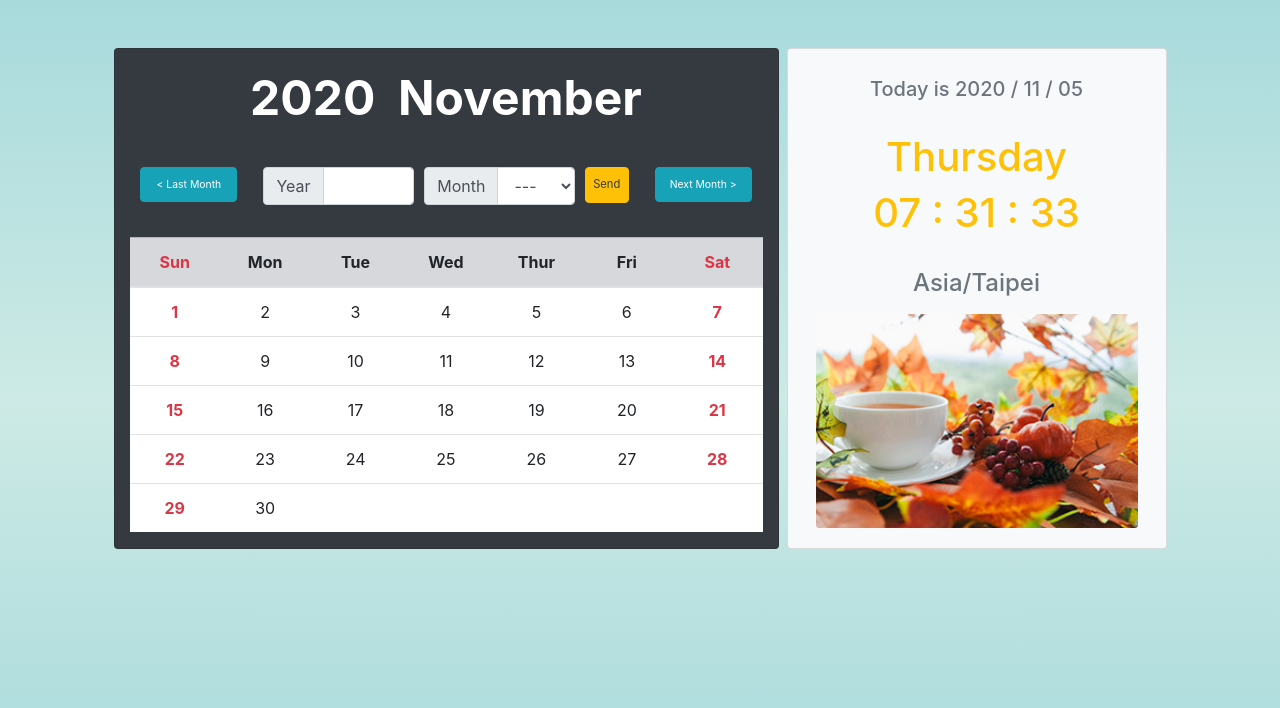
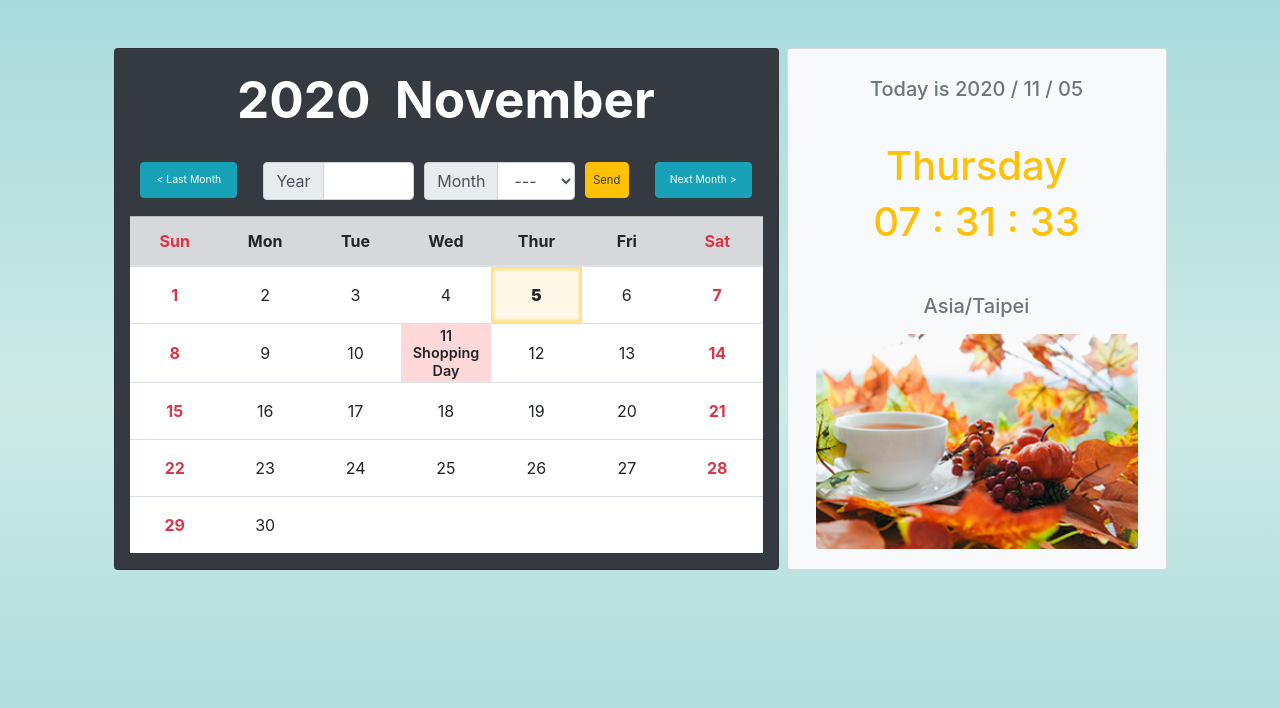
Before and after one commit to MissPigHead/perpetual_calendar-MissPigHead, a PHP site: page /calendar.php in a window 1280 px wide. Shown: the top 708 px of the page. Run offline with PHP 8.4, Linux system fonts and the light colour scheme.

Commit message:
finalized

```diff
--- a/calendar.php
+++ b/calendar.php
@@ -28,21 +28,57 @@
             border-spacing: 0;
         }
         .title-large{
-            font-size: 3rem;
+            font-size: 3.2rem;
             font-weight: 700;
         }
         .tdbg:hover{
-            background: #fffaeb;
-            box-shadow: 0 0 3px 3px #f9a410;
+            background: #f8f9fa;
+            box-shadow: 0 0 3px 3px #ced4da;
+        }
+        .table td{
+            padding: 1rem 0.75rem;
+            vertical-align: middle;
+        }
+        .tdHolidays{
+            font-size: 0.9rem;
+            font-weight: 600;
+            line-height: 1.1rem;
+            background: #ffd9da;
+            padding: 0.15rem 0.1rem !important;
+        }
+        .tdToday{
+            font-weight: 900;
+            background: #fff8e8;
+            box-shadow: inset 0 0 3px 3px #ffe082   !important;
+        }
+        .tdHolidays:hover{
+            background: #ffb5a9;
+            box-shadow:  0 0 3px 3px #ffe082;
         }
         @media(max-width: 575.98px) {
-            .table td, .table th{
+            .table th{
+                font-size: 0.9rem;
+                padding: 0.6rem 0.15rem;
+            }
+            .table td{
                 font-size: 0.9rem;
                 padding: 0.75rem 0.15rem;
             }
             .title-large{
-                font-size: 2.7rem;
+                font-size: 2.8rem;
                 font-weight: 700;
+            }
+            .tdHolidays{
+                font-size: 0.8rem;
+                line-height: 0.9rem;
+                padding: 0.1rem 0.05rem !important;
+            }
+        }
+        @media (min-width: 576px) and (max-width: 767.98px){
+            .tdHolidays{
+                font-size: 0.85rem;
+                line-height: 1rem;
+                padding: 0.1rem 0.05rem !important;
             }
         }
         @media (min-width: 992px) and (max-width: 1199.98px) {
@@ -73,7 +109,7 @@
                 <div class="order-2">
                     <form action="calendar.php" method="get">
                         <div class="form-row d-flex justify-content-center">
-                            <div class="order-2 form-group col-md-3">
+                            <div class="order-2 form-group col-md-3 mb-2">
                                 <div class="input-group">
                                     <div class="input-group-prepend">
                                         <span class="input-group-text cus">Year</span>
@@ -81,7 +117,7 @@
                                     <input type="text" class="form-control" name="Yr">
                                 </div>
                             </div>
-                            <div class="order-3 form-group col-md-3">
+                            <div class="order-3 form-group col-md-3 mb-2">
                                 <div class="input-group">
                                     <div class="input-group-prepend">
                                         <span class="input-group-text cus">Month</span>
@@ -103,10 +139,10 @@
                                     </select>
                                 </div>
                             </div>
-                            <div class="order-4 form-group col-md-1">
+                            <div class="order-4 form-group col-md-1 mb-2">
                                 <input type="submit" value="Send" class="btn btn-warning col-12 text-dark" style="font-size: 0.7rem;padding:0.525rem 0.1rem;"></input>
                             </div>
-                            <div class="order-5 form-group col-md-2 ml-md-3 d-none d-md-block">
+                            <div class="order-5 form-group col-md-2 ml-md-3 d-none d-md-block mb-2">
                                 <input type="button" class="btn btn-info col-12" style="font-size: 0.65rem;padding:0.55rem 0.1rem;" value="Next Month >"
                                     <?php
                                             if($calMn==12){
@@ -119,7 +155,7 @@
                                         ?>
                                     onclick="location.href='calendar.php?Yr=<?=$nextYr;?>&Mn=<?=$nextMn;?>'">
                             </div>
-                            <div class="order-1 form-group col-md-2 mr-md-3 d-none d-md-block">
+                            <div class="order-1 form-group col-md-2 mr-md-3 d-none d-md-block mb-2">
                                 <input type="button" class="btn btn-info col-12" style="font-size: 0.65rem;padding:0.55rem 0.1rem;" value="< Last Month"
                                     <?php
                                             if($calMn==1){
@@ -152,6 +188,24 @@
                         </thead>
                         <tbody  class="table bg-white">
                             <?php
+
+
+                                    $holidays=[
+                                        '1-1' => 'New Year\'s Day',
+                                        '2-14' => 'Valentine\'s Day',
+                                        '3-8' => 'Women\'s Day',
+                                        '4-11' => 'Pet Day',
+                                        '4-22' => 'Earth Day',
+                                        '5-1' => 'Labor Day',
+                                        '6-8' => 'World Oceans Day',
+                                        '8-8' => 'Father\'s Day',
+                                        '9-28' => 'Teacher\'s Day',
+                                        '10-10' => 'National Day',
+                                        '11-11' => 'Shopping Day',
+                                        '12-25' => 'Merry Chrismax'
+                                    ]; // 未加母親節
+
+
                                     $calDys=date('t',strtotime($calYr.'-'.$calMn.'-1')); // 原始'該月天數'
                                     $firstWkDy=date('w',strtotime($calYr.'-'.$calMn.'-1'));
                                     $endWkDy=date('w',strtotime($calYr.'-'.$calMn.'-'.$calDys));
@@ -159,15 +213,36 @@
                                     for ($i=0; $i<=ceil(($calDys+$firstWkDy-7)/7); $i++){
                                         echo "<tr>";
                                         for ($j=0; $j<=6; $j++){
+
+                                            $calDate=($i*7)+($j+1)-$firstWkDy;
+
+                                            if(isset($holidays[$calMn.'-'.$calDate])){
+                                                $tdDate=($i*7)+($j+1)-$firstWkDy.'</br>'.$holidays["$calMn-$calDate"];
+                                                $tdClass="tdHolidays";
+                                            }else{
+                                                $tdDate=$calDate;
+                                                $tdClass="";
+                                            }
+
+// if() for Mother's Day
+                                            if((($i==2 && $firstWkDy>0) or ($i==1 && $firstWkDy==0)) && $j==0 && $calMn==5){
+                                                $tdDate=($i*7)+($j+1)-$firstWkDy."</br>Mother\'s Day";
+                                                $tdClass="tdHolidays";
+                                            } // only for Mother's Day
+// if() for today
+                                            if($calDate==date('d') && $calMn==date('m')){
+                                                $tdClass="tdToday";
+                                            } // only for Today
+
                                             if (($i==0 && $j<$firstWkDy) ||($i==ceil(($calDys+$firstWkDy-7)/7) && $j>$endWkDy)) {
                                                 echo "<td> &nbsp; </td>";
                                             }elseif($j==0||$j==6){
-                                                echo "<td class='text-danger font-weight-bold tdbg'>";
-                                                echo ($i*7)+($j+1)-$firstWkDy;
+                                                echo "<td class=\"text-danger $tdClass font-weight-bold tdbg\">";
+                                                echo $tdDate;
                                                 echo "</td>";
                                             }else{
-                                                echo "<td class='tdbg'>";
-                                                echo ($i*7)+($j+1)-$firstWkDy;
+                                                echo "<td class='tdbg $tdClass'>";
+                                                echo $tdDate;
                                                 echo "</td>";
                                             }
                                         }
@@ -184,14 +259,18 @@
 
             <div class="mx-1 col-12 col-lg-4 order-1 order-lg-2 card px-2 bg-light text-center align-self-stretch">
                 <div class="card-body d-flex flex-column justify-content-between">
-                    <h5 class="text-muted pb-1 pb-sm-2 pt-lg-2 pb-lg-4"><?='Today is '.date('Y / m / d')?></h5>
-                    <h1 class="text-warning"><?=date('l')?></h1>
-                    <h1 class="text-warning"  id="Time"></h1>
-                    <h4 class="text-muted pt-2 pt-lg-4 pb-lg-2 d-none d-md-block"><?php echo $timezone;?></h4>
+                    <h5 class="text-muted pt-lg-2"><?='Today is '.date('Y / m / d')?></h5>
+                    <div>
+                        <h1 class="text-warning"><?=date('l')?></h1>
+                        <h1 class="text-warning"  id="Time"></h1>
+                    </div>
+                    <div>
+                    <h5 class="text-muted py-lg-2 d-none d-md-block"><?php echo $timezone;?></h5>
                         <?php
                             $pic=str_pad($calMn, 2, '0', STR_PAD_LEFT).'-'.strval(rand(1,2));
                         ?>
-                    <img src="300x200/<?=$pic;?>.jpg" div class="card-img d-none d-lg-block">
+                        <img src="300x200/<?=$pic;?>.jpg" div class="card-img d-none d-lg-block">
+                    </div>
                 </div>
             </div>
         </div>
```
